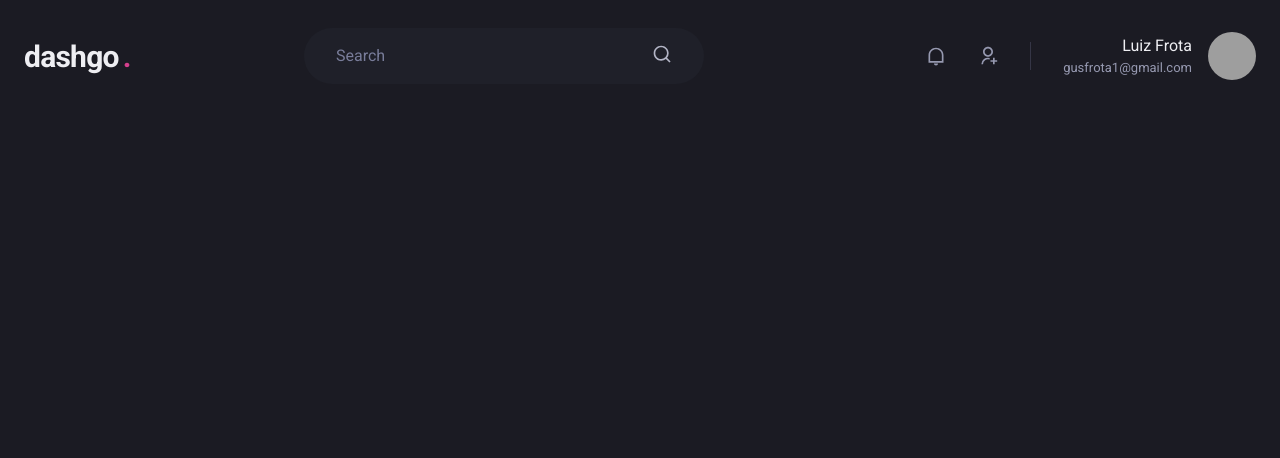
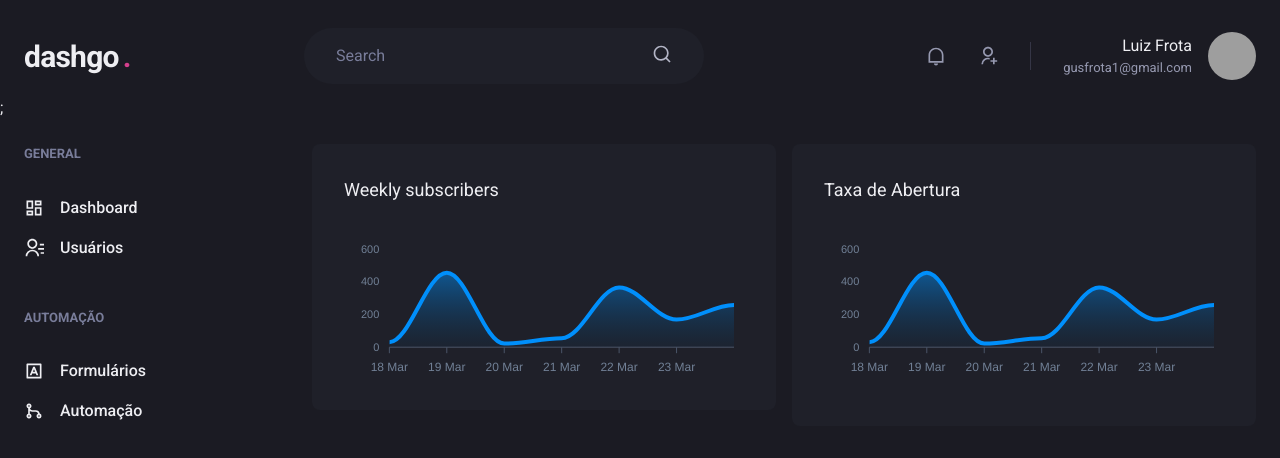
Before and after one commit to LuizHumphries/04.0-chapter4-dashgo, a Next.js app: page /dashboard in a window 1280 px wide. Shown: the top 458 px of the page. Built offline with nearby package versions, Linux system fonts and the light colour scheme; grey boxes are pictures that could not be loaded.

Commit message:
Add charts

```diff
--- a/package.json
+++ b/package.json
@@ -15,9 +15,11 @@
     "@types/node": "^18.11.11",
     "@types/react": "^18.0.26",
     "@types/react-dom": "18.0.9",
+    "apexcharts": "^3.36.3",
     "framer-motion": "^6",
     "next": "13.0.4",
     "react": "18.2.0",
+    "react-apexcharts": "^1.4.0",
     "react-dom": "18.2.0",
     "react-icons": "^4.7.1",
     "typescript": "^4.9.3"
--- /dev/null
+++ b/src/components/Sidebar.tsx
@@ -0,0 +1,49 @@
+import { Box, Icon, Link, Stack, Text } from "@chakra-ui/react";
+import { RiDashboardLine, RiContactsLine, RiInputMethodLine, RiGitMergeLine } from "react-icons/ri";
+
+export function Sidebar() {
+  return (
+    <Box as="aside" w="64" mr="8">
+      <Stack spacing="12" align="flex-start">
+        <Box>
+          <Text fontWeight="bold" color="gray.400" fontSize="small">
+            GENERAL
+          </Text>
+          <Stack spacing="4" mt="8" align="stretch">
+            <Link display="flex" alignItems="center">
+              <Icon as={RiDashboardLine} fontSize="20" />
+              <Text ml="4" fontWeight="medium">
+                Dashboard
+              </Text>
+            </Link>
+            <Link display="flex" alignItems="center">
+              <Icon as={RiContactsLine} fontSize="20" />
+              <Text ml="4" fontWeight="medium">
+                Usuários
+              </Text>
+            </Link>
+          </Stack>
+        </Box>
+        <Box>
+          <Text fontWeight="bold" color="gray.400" fontSize="small">
+            AUTOMAÇÃO
+          </Text>
+          <Stack spacing="4" mt="8" align="stretch">
+            <Link display="flex" alignItems="center">
+              <Icon as={RiInputMethodLine} fontSize="20" />
+              <Text ml="4" fontWeight="medium">
+                Formulários
+              </Text>
+            </Link>
+            <Link display="flex" alignItems="center">
+              <Icon as={RiGitMergeLine} fontSize="20" />
+              <Text ml="4" fontWeight="medium">
+                Automação
+              </Text>
+            </Link>
+          </Stack>
+        </Box>
+      </Stack>
+    </Box>
+  );
+}
--- a/src/pages/dashboard.tsx
+++ b/src/pages/dashboard.tsx
@@ -1,5 +1,83 @@
+import { Box, Flex, SimpleGrid, Text, theme } from "@chakra-ui/react";
+import dynamic from "next/dynamic";
 import { Header } from "../components/Header";
+import { Sidebar } from "../components/Sidebar";
+import { ApexOptions } from "apexcharts";
+
+const Chart = dynamic(() => import("react-apexcharts"), {
+  ssr: false,
+});
+
+const options: ApexOptions = {
+  chart: {
+    toolbar: {
+      show: false,
+    },
+    zoom: {
+      enabled: false,
+    },
+    foreColor: theme.colors.gray[500],
+  },
+  grid: {
+    show: false,
+  },
+  dataLabels: {
+    enabled: false,
+  },
+  tooltip: {
+    enabled: false,
+  },
+  xaxis: {
+    type: "datetime",
+    axisBorder: {
+      color: theme.colors.gray[600],
+    },
+    axisTicks: {
+      color: theme.colors.gray[600],
+    },
+    categories: [
+      "2021-03-18T00:00:00.000Z",
+      "2021-03-19T00:00:00.000Z",
+      "2021-03-20T00:00:00.000Z",
+      "2021-03-21T00:00:00.000Z",
+      "2021-03-22T00:00:00.000Z",
+      "2021-03-23T00:00:00.000Z",
+      "2021-03-24T00:00:00.000Z",
+    ],
+  },
+  fill: {
+    opacity: 0.3,
+    type: "gradient",
+    gradient: {
+      shade: "dark",
+      opacityFrom: 0.7,
+      opacityTo: 0.3,
+    },
+  },
+};
+const series = [{ name: "series1", data: [31, 455, 22, 55, 365, 169, 258] }];
 
 export default function Dashboard() {
-  return <Header />;
+  return (
+    <Flex direction="column" h="100vh">
+      <Header />;
+      <Flex w="100%" my="6" maxW={1460} mx="auto" px="6">
+        <Sidebar />
+        <SimpleGrid flex="1" gap="4" minChildWidth="320px" alignItems="flex-start">
+          <Box p="8" bg="gray.800" borderRadius="8" pb="4">
+            <Text fontSize="lg" mb="4">
+              Weekly subscribers
+            </Text>
+            <Chart options={options} series={series} type="area" height={160} />
+          </Box>
+          <Box p="8" bg="gray.800" borderRadius="8">
+            <Text fontSize="lg" mb="4">
+              Taxa de Abertura
+            </Text>
+            <Chart options={options} series={series} type="area" height={160} />
+          </Box>
+        </SimpleGrid>
+      </Flex>
+    </Flex>
+  );
 }
```
Also changed, not shown: 1 other file (tests, documents, lock files or other folders).
